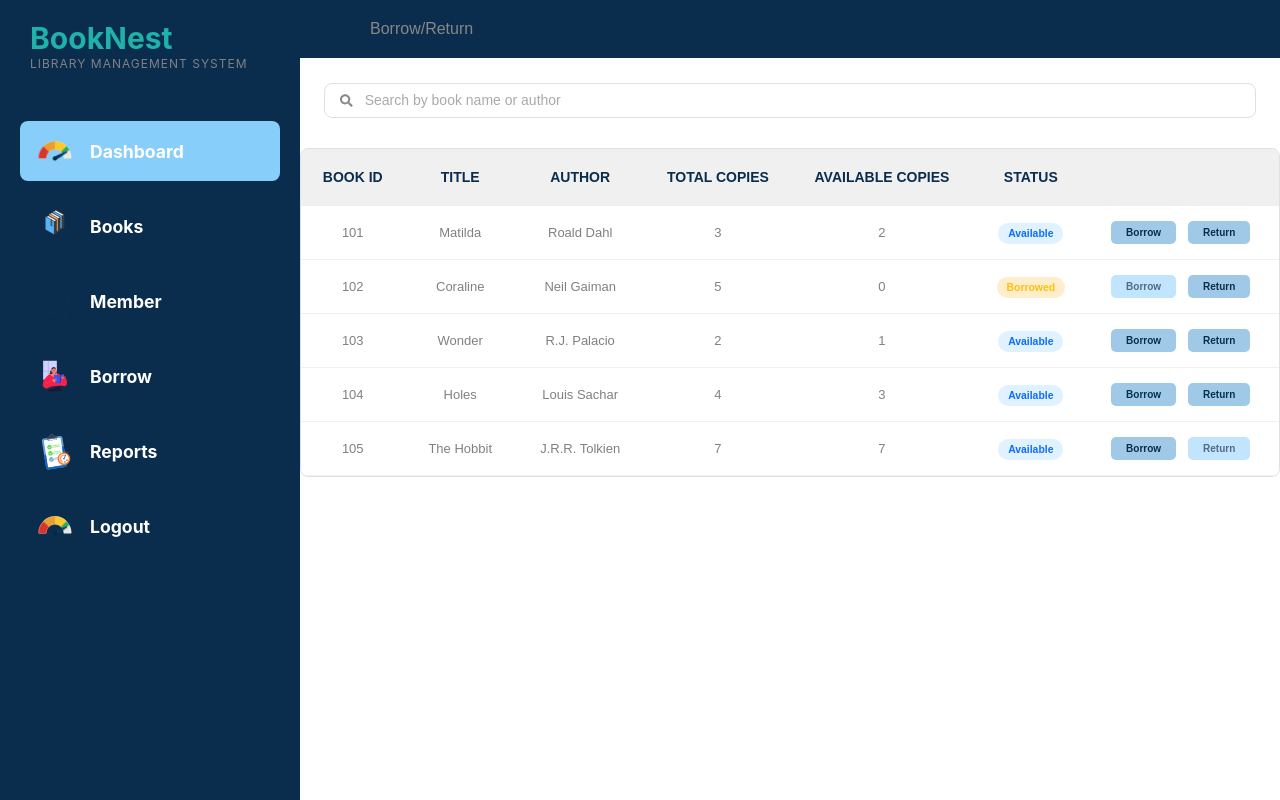
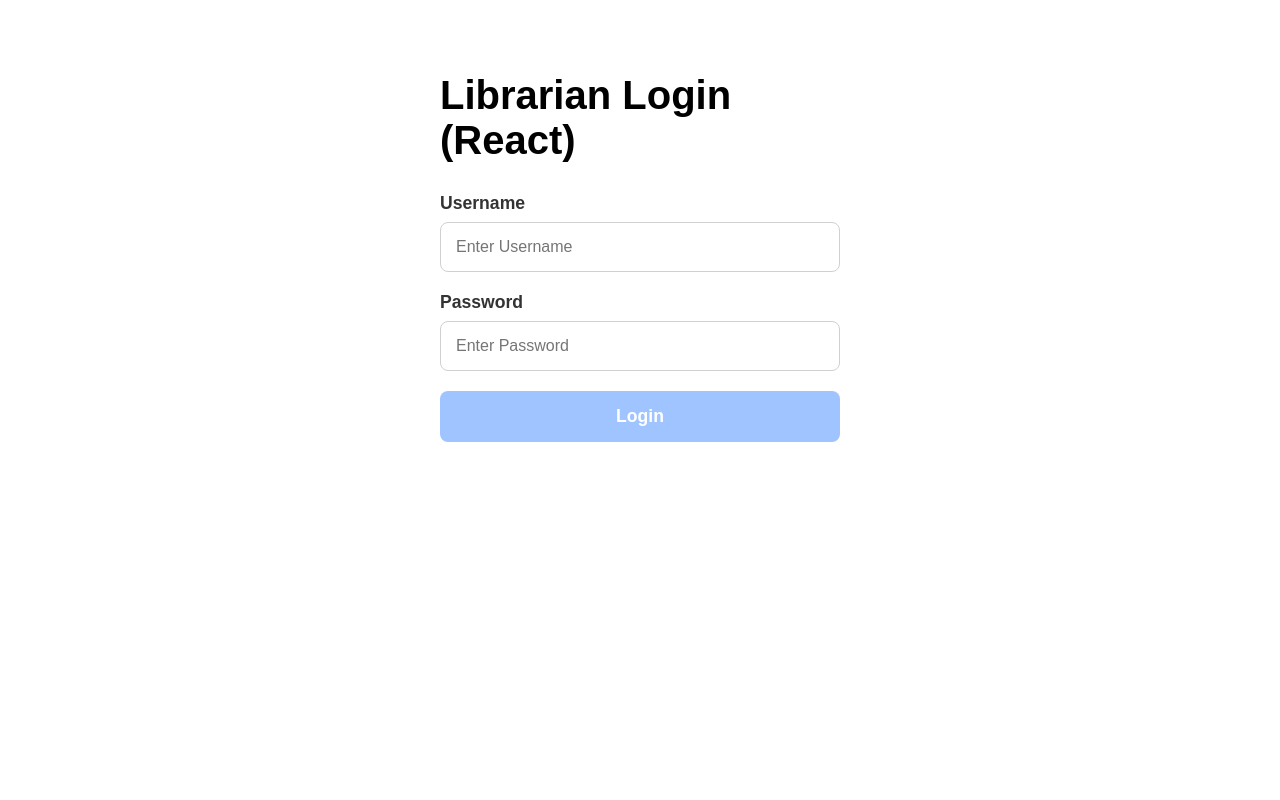
Before and after one commit to Sadeeshana/Library-system, a React (Create React App) app in the folder frontend/: page / in a window 1280 px wide. Built offline with nearby package versions, Linux system fonts and the light colour scheme.

Commit message:
Dashboard.js,Dashboard.css 100% complete. and route pages between login and Dashboard pages

```diff
--- a/frontend/src/App.js
+++ b/frontend/src/App.js
@@ -1,24 +1,15 @@
-import React from "react";
 import './App.css';
-import BorrowReturnManagement from "./Borrow_return_management";
-import Modify_member from "./Modify_member";
-import Sidebar from "./Sidebar";
-import Add_book from "./Add_book";
-
 
 function App() {
     return (
-        <div className="app-container">
-            {/* 2. Add the Sidebar component here */}
-            <Sidebar />
-
-            {/* 3. This will be our main content area*/}
-            <div className="main-content">
-                <BorrowReturnManagement />
-            </div>
+        <div className="App">
+            <header className="App-header">
+                <p>
+                    Edit <code>src/App.js</code> and save to reload.
+                </p>
+            </header>
         </div>
-
-    )
+    );
 }
 
 export default App;
--- a/frontend/src/Dashboard.css
+++ b/frontend/src/Dashboard.css
@@ -30,8 +30,6 @@
     padding: 20px;
     box-shadow: 0 4px 12px rgba(0,0,0,0.05);
     border-left: 6px solid #2980b9;
-    margin-left: 40px;
-    margin-right: 40px;
 }
 
 .card-top-row{
--- a/frontend/src/Login.css
+++ b/frontend/src/Login.css
@@ -1,120 +1,70 @@
-/* This is the main container you just added in Login.js */
-.login-container {
+/* We just need the form styles. We can add the split-screen later. */
+.right-panel {
     display: flex;
-    min-height: 100vh; /* Make the container fill the full screen height */
+    justify-content: center;
+    align-items: center;
+    padding: 40px;
     font-family: Arial, sans-serif;
 }
 
-/* --- LEFT (Blue) Panel --- */
-.left-panel {
-    flex: 1; /* Takes up 50% of the width */
-    background-color: #0a2d4d; /* Dark blue color */
-
-    /* Center the book image (when you add it) */
+.form-container {
+    width: 100%;
+    max-width: 400px;
     display: flex;
-    justify-content: center;
+    flex-direction: column;
     align-items: center;
 }
 
-/* --- RIGHT (White) Panel --- */
-.right-panel {
-    flex: 1; /* Takes up the other 50% */
-    background-color: #ffffff; /* White */
-
-    /* Center the login form */
-    display: flex;
-    justify-content: center;
-    align-items: center;
+.login-title {
+    font-size: 2.5rem;
+    font-weight: bold;
+    color: #000000;
+    margin-bottom: 30px;
+    align-self: flex-start;
 }
 
-/* --- Form Styles (from your image) --- */
-.form-container {
+.form-container form {
     width: 100%;
-    max-width: 400px; /* Set a max width for the form */
-    padding: 20px;
-}
-
-.login-title {
-    font-size: 2rem;
-    font-weight: bold;
-    color: #333;
-    margin-bottom: 30px;
+    display: flex;
+    flex-direction: column;
 }
 
 .form-label {
-    display: block;
-    font-size: 1rem;
+    font-size: 1.1rem;
     font-weight: bold;
-    color: #555;
+    color: #333;
     margin-bottom: 8px;
+    align-self: flex-start;
 }
 
 .input-container {
+    width: 100%;
     position: relative;
     margin-bottom: 20px;
 }
 
 .form-input {
     width: 100%;
-    padding: 12px 15px;
-    border: 1px solid #ddd;
+    padding: 15px;
+    border: 1px solid #D0D0D0;
     border-radius: 8px;
     font-size: 1rem;
-    box-sizing: border-box; /* Important for padding to work right */
+    box-sizing: border-box;
 }
 
 .login-button {
-    width: 100%;
+    background-color: #A0C4FF;
+    color: #FFFFFF;
+    border: none;
     padding: 15px;
-    border: none;
-    border-radius: 8px;
-    background-color: #a0c9e8; /* Light blue */
-    color: #0a2d4d; /* Dark blue text */
     font-size: 1.1rem;
     font-weight: bold;
+    border-radius: 8px;
     cursor: pointer;
-    transition: background-color 0.3s;
-}
-
-.login-button:hover {
-    background-color: #72a9d8;
 }
 
 .server-message {
-    margin-top: 15px;
-    font-size: 0.9rem;
-    color: red; /* Or green for success */
+    margin-top: 20px;
+    font-size: 1rem;
+    font-weight: bold;
 }
-
-/*Forgot password*/
-.forgot-link{
-    color: #555;
-    text-decoration: none;
-    font-size: 0.9rem;
-
-    align-self: flex-end;
-
-    margin-bottom: 25px;
-
-}
-
-.forgot-link:hover{
-    text-decoration: underline;
-}
-/*User registration*/
-.userre{
-    color: #555;
-    text-decoration: none;
-    font-size: 0.9rem;
-
-    align-self: flex-end;
-
-    margin-left: 170px;
-    margin-bottom: 25px;
-
-
-}
-
-.userre:hover{
-    text-decoration: underline;
-}
--- a/frontend/src/Login.js
+++ b/frontend/src/Login.js
@@ -1,16 +1,8 @@
 // This is our new Login Page component
 import React, { useState } from 'react';
 import './Login.css'; // We'll add styles here
-import Lottie  from "lottie-react";
-import bookAnimation from "./Bookslib.json"
-import {Link, useNavigate} from "react-router-dom";
 
 function Login() {
-    //Functions for the button
-    const navigate = useNavigate();
-
-
-
     // These "state" variables store what the user types
     const [username, setUsername] = useState('');
     const [password, setPassword] = useState('');
@@ -28,26 +20,14 @@ function Login() {
                 headers: {
                     'Content-Type': 'application/json',
                 },
-                body: JSON.stringify({username: username, password: password}),
+                body: JSON.stringify({ username: username, password: password }),
             });
-
-            console.log(response.status);
 
             // 2. Get the JSON response from Spring Boot
             const data = await response.json();
-            console.log(data);
 
-            // 3. *** THIS IS THE FIX ***
-            //    Check the 'status' from your backend
-            if (data.status === 'success') {
-                console.log("Login successfull");
-                // Only navigate if the backend says "success"
-                navigate("/dashboard"); // <-- ADD THIS LINE
-            } else {
-                console.log("Login failed");
-                // If "error", just show the message
-                setMessage(data.message); // <-- ADD THIS else BLOCK
-            }
+            // 3. Show the message from the server
+            setMessage(data.message);
 
         } catch (error) {
             console.error('Error:', error);
@@ -56,20 +36,10 @@ function Login() {
     };
 
     // 4. This is the JSX (HTML) that gets rendered
-    // 4. This is the JSX (HTML) that gets rendered
     return (
-        <div className="login-container">
-            <div className="left-panel">
-                <Lottie animationData={bookAnimation} loop={true}
-                height={200}
-                        width={10}
-                />
-
-            </div>
-
         <div className="right-panel">
             <div className="form-container">
-                    <h2 className="login-title">Librarian Login</h2>
+                <h2 className="login-title">Librarian Login (React)</h2>
                 <form onSubmit={handleSubmit}>
                     <label className="form-label" htmlFor="username">Username</label>
                     <div className="input-container">
@@ -95,25 +65,12 @@ function Login() {
                         />
                     </div>
 
-                        {/*Forget password*/}
-                        <Link to="/forgot-password" className="forgot-link">
-                            Forgot password
-                        </Link>
-
-                        {/*User registration*/}
-                        <Link to="/forgot-password" className="userre">
-                            Register new user
-                        </Link>
-
-
                     <button type="submit" className="login-button">Login</button>
 
                     {/* This will show "Login Successful!" or "Invalid username..." */}
                     {message && <p className="server-message">{message}</p>}
                 </form>
             </div>
-
-            </div>
         </div>
     );
 }
--- a/frontend/src/index.js
+++ b/frontend/src/index.js
@@ -4,17 +4,12 @@ import './index.css';
 import Login from './Login';
 import reportWebVitals from './reportWebVitals';
 import App from './App';
-import {BrowserRouter} from "react-router-dom";
-
 
 const root = ReactDOM.createRoot(document.getElementById('root'));
 root.render(
-    <React.StrictMode>
-        <BrowserRouter>
-            <App />
-        </BrowserRouter>
-
-    </React.StrictMode>
+  <React.StrictMode>
+    <Login />
+  </React.StrictMode>
 );
 
 // If you want to start measuring performance in your app, pass a function
```
Also changed, not shown: 1 other file (tests, documents, lock files or other folders). Lines whose indentation alone changed are shown as unchanged.
